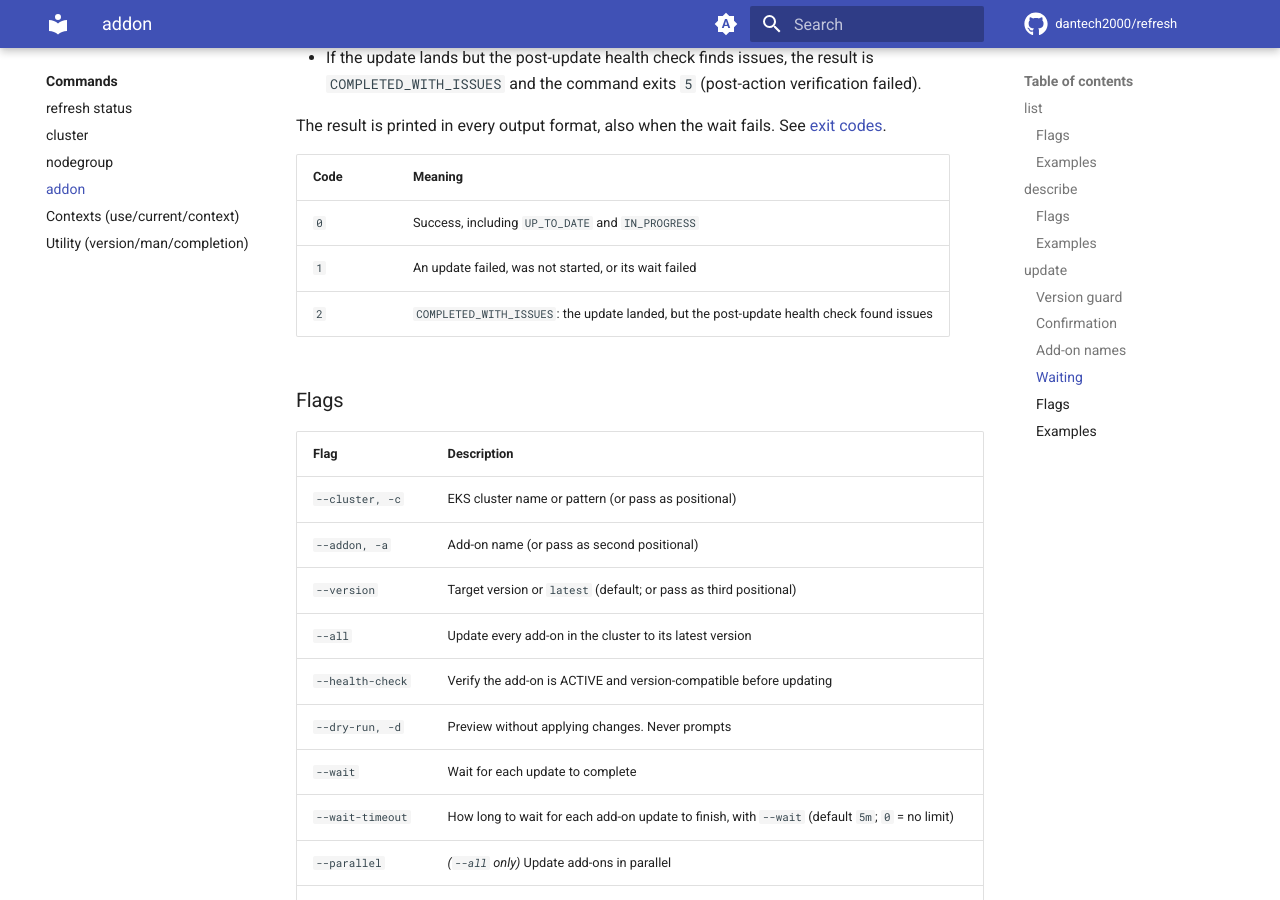
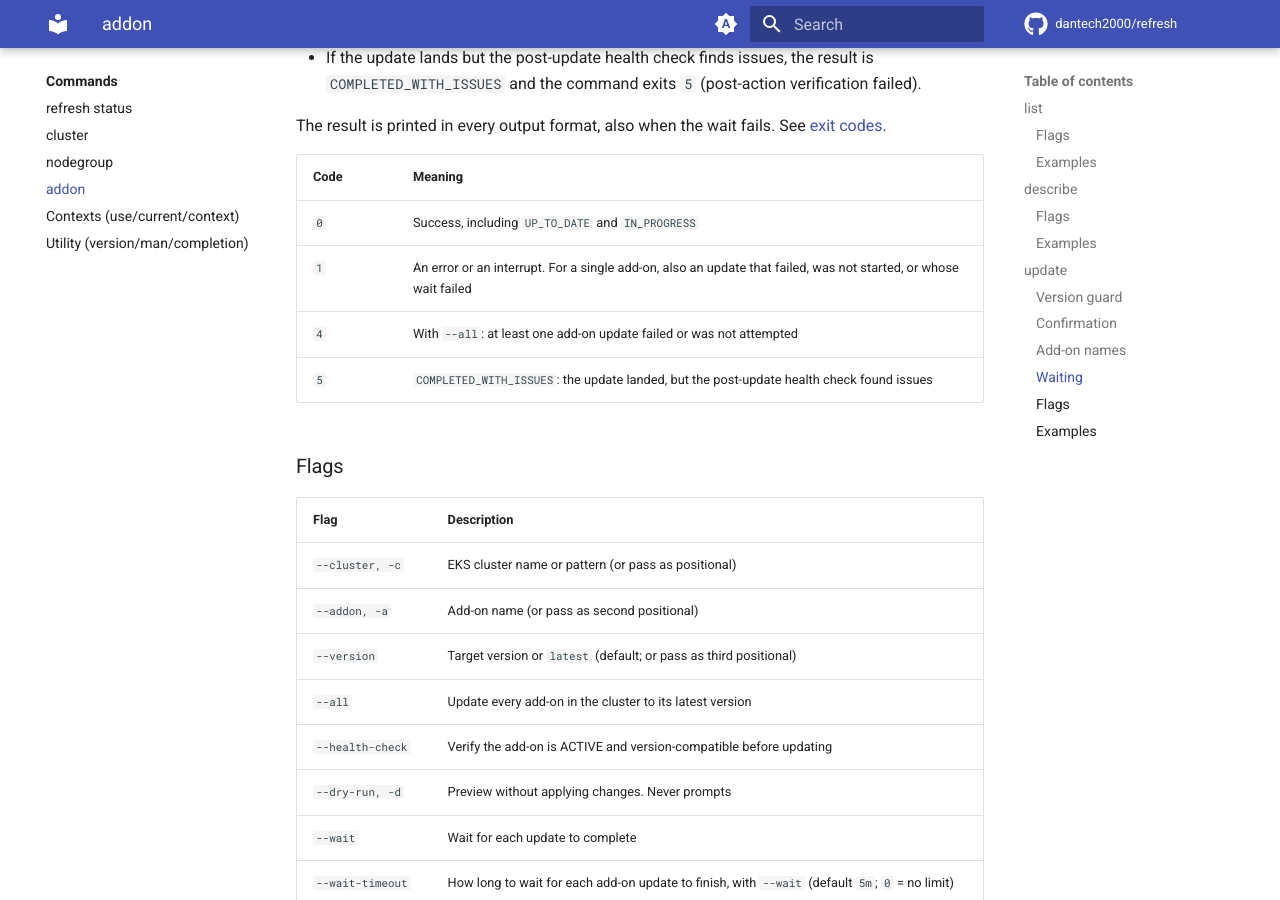
Before and after one commit to dantech2000/refresh, an MkDocs documentation site: the page built from docs/commands/addon.md, in a window 1280 px wide and 900 px high, scrolled down 4153 px. Built offline with MkDocs 1.6.1 and Material for MkDocs 9.7.7, drawn with Linux system fonts in a browser that asks for light colours; comment, search, counter and statistics services are not loaded.

Commit message:
docs: fix stale exit-code and timeout statements (REF-181) (#376)
- addon.md: COMPLETED_WITH_ISSUES exits 5, not 2; --all failures exit 4.
- nodegroup.md: fleet discovery is bounded by --wait-timeout, not --timeout.
- exit-codes.md: say what --watch does with a partial result, and that
  Ctrl+C ends a watch with exit 0.

```diff
--- a/docs/commands/addon.md
+++ b/docs/commands/addon.md
@@ -174,8 +174,9 @@ The result is printed in every output format, also when the wait fails. See
 | Code | Meaning |
 |---|---|
 | `0` | Success, including `UP_TO_DATE` and `IN_PROGRESS` |
-| `1` | An update failed, was not started, or its wait failed |
-| `2` | `COMPLETED_WITH_ISSUES`: the update landed, but the post-update health check found issues |
+| `1` | An error or an interrupt. For a single add-on, also an update that failed, was not started, or whose wait failed |
+| `4` | With `--all`: at least one add-on update failed or was not attempted |
+| `5` | `COMPLETED_WITH_ISSUES`: the update landed, but the post-update health check found issues |
 
 ### Flags
 
```
Also changed, not shown: docs/commands/nodegroup.md (+1 -1 lines), docs/concepts/exit-codes.md (+3 -2 lines).
